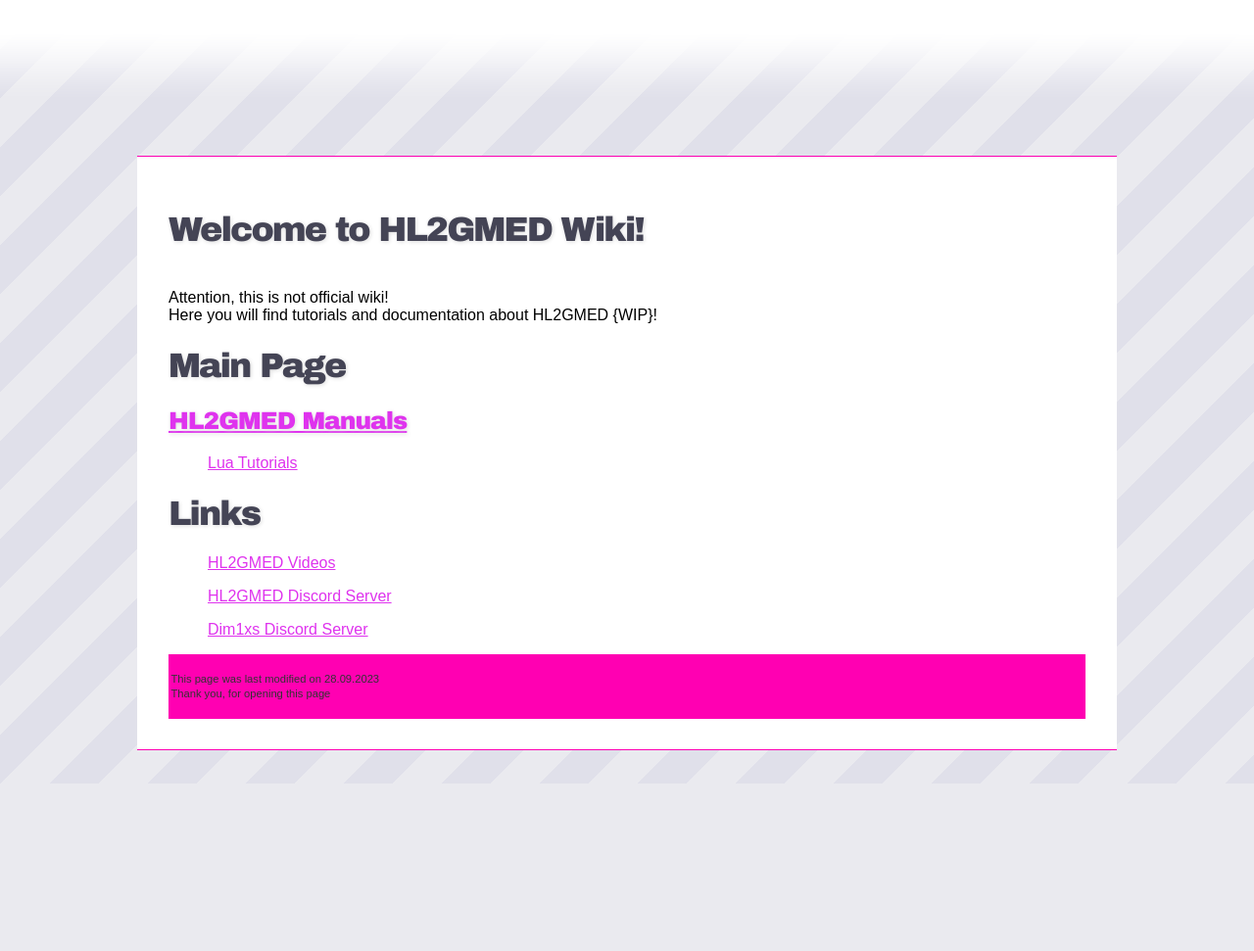
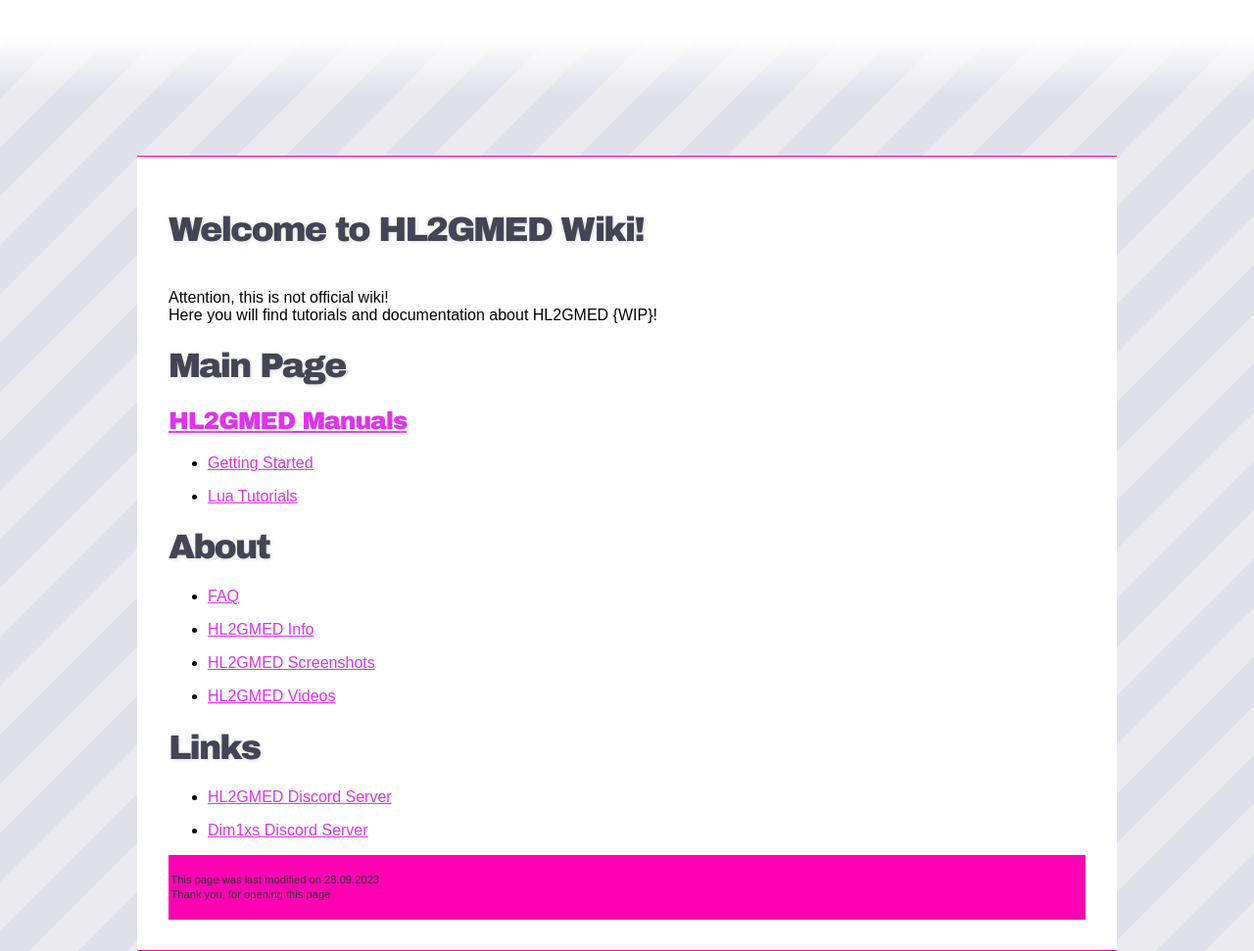
Before and after one commit to GuestSneezeOSDev/site-hl2gmedwiki, a plain HTML site: page index.html in a window 1280 px wide. Shown: the whole page at 98% size. Before the commit the page ends 800 px from the top, so only its background shows below. Drawn offline with Linux system fonts and the light colour scheme; files whose address does not match are found by name.

Commit message:
Update 1.4

```diff
--- a/index.html
+++ b/index.html
@@ -1,8 +1,8 @@
 <!DOCTYPE html>
-<div class="scroll">
 <html>
    <head>
       <link href="styles/style.css" rel="stylesheet" type="text/css" />
+      <link rel=”icon” href=”/favicon.ico” type=”image/x-icon”>
       <title>HL2GMED Wiki</title>
    </head>
    <body>
@@ -28,23 +28,40 @@
                   </span>
                </h2>
                <ul>
-                  <a href="tutorials/luadocs.html" title="Lua Tutorials">Lua Tutorials</a>
+                  <li><a href="tutorials/gettingstarted.html" title="Lua Tutorials">Getting Started</a></li>
+               </ul>
+               <ul>
+                  <li><a href="tutorials/luadocs.html" title="Lua Tutorials">Lua Tutorials</a></li>
                </ul>
 
-            <h1 id="secondHeading" class="secondHeading">Links</h1>
+            <h1 id="secondHeading" class="secondHeading">About</h1>
             <div id="bodyContent">
                <div id="contentSub"></div>
                <ul>
-                  <a href="other/videos.html" title="HL2GMED Videos">HL2GMED Videos</a>
+                  <li><a href="other/faq.html" title="HL2GMED FAQ">FAQ</a></li>
                </ul>
                <ul>
-                  <a href="https://discord.com/invite/5er8wTvQu7" title="HL2GMEDDiscord">HL2GMED Discord Server</a>
+                  <li><a href="other/info.html" title="HL2GMED Info">HL2GMED Info</a></li>
                </ul>
                <ul>
-                  <a href="https://discord.com/invite/MRRUFXrfQA" title="Dim1xsDiscord">Dim1xs Discord Server</a>
+                  <li><a href="other/screenshots.html" title="HL2GMED Screenshots">HL2GMED Screenshots</a></li>
+               </ul>
+               <ul>
+                  <li><a href="other/videos.html" title="HL2GMED Videos">HL2GMED Videos</a></li>
+               </ul>
+            </div>
+
+            <h1 id="thirdHeading" class="thirdHeading">Links</h1>
+            <div id="bodyContent">
+               <div id="contentSub"></div>
+               <ul>
+                  <li><a href="https://discord.com/invite/5er8wTvQu7" title="HL2GMEDDiscord">HL2GMED Discord Server</a></li>
+               </ul>
+               <ul>
+                  <li><a href="https://discord.com/invite/MRRUFXrfQA" title="Dim1xsDiscord">Dim1xs Discord Server</a></li>
                </ul>
 
-            </div></div>
+            </div>
          <div id="mw-panel" class="noprint collapsible bav">
             <div id="p-logo">
                <a style="background-image: url(img/logo.png);">
@@ -52,6 +69,7 @@
             </div>
          </div>
 
+   </body>
    <div id="footer">
       <ul id="footer-info">
          <li id="footer-info-lastmod">
@@ -62,6 +80,4 @@
             </li>
       </ul>
    </div>
-   </body>
 </html>
-</div>
```
Lines whose indentation alone changed are shown as unchanged.
